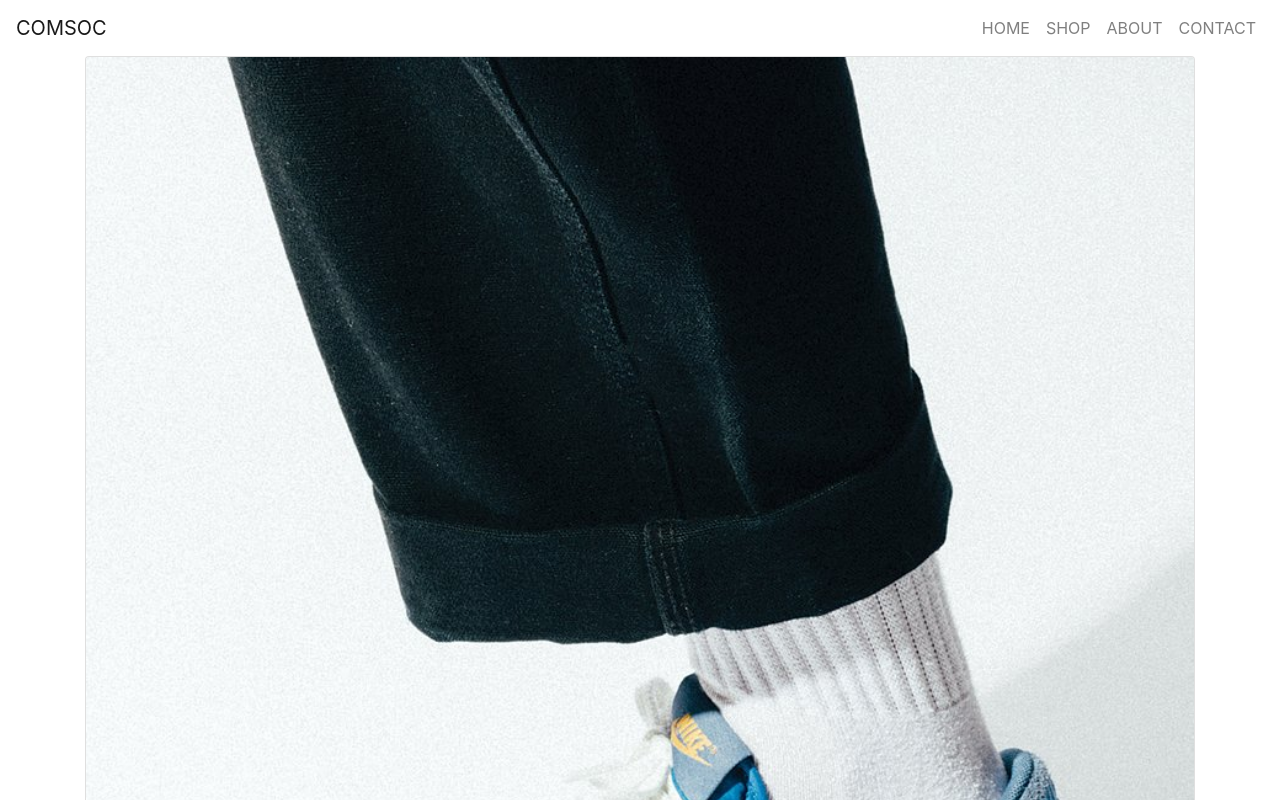
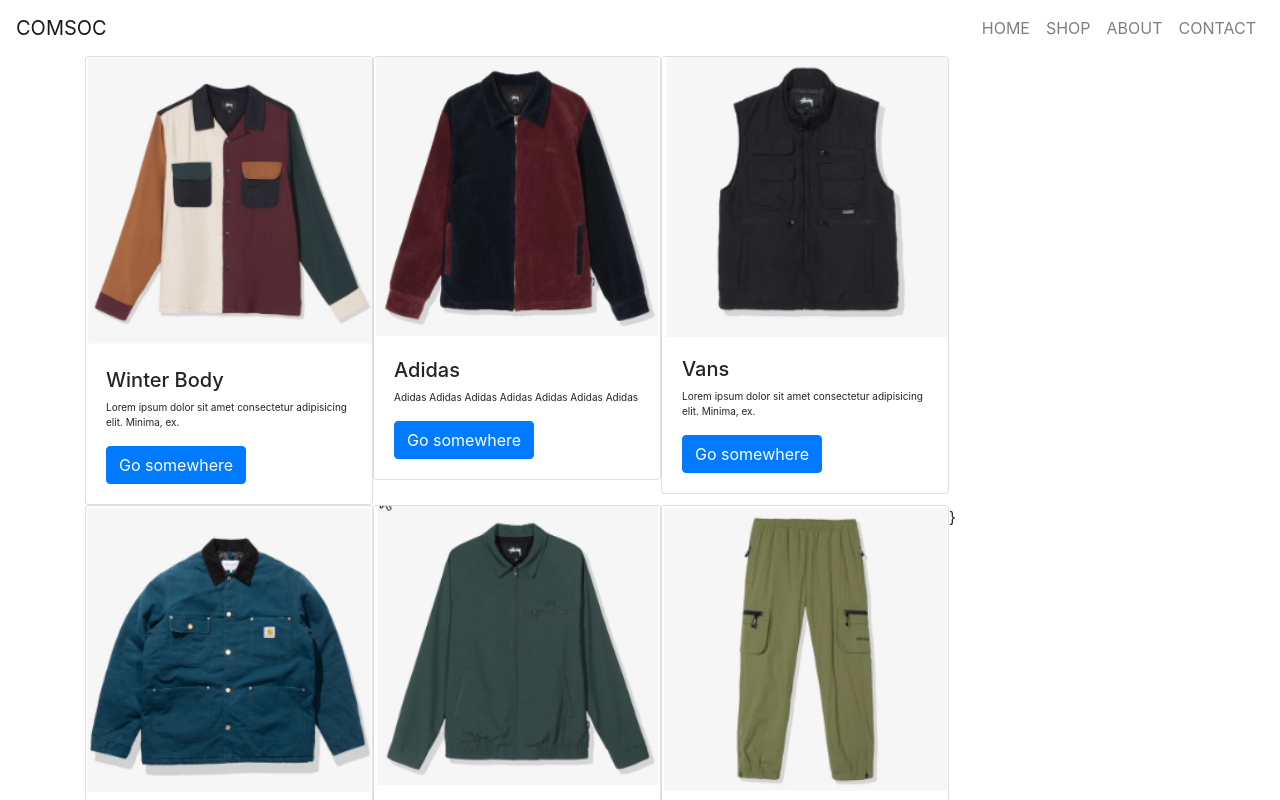
Before and after one commit to wongRichardH/webStore, a React (Create React App) app: page /shop in a window 1280 px wide. Shown: the top 800 px of the page. Built offline with nearby package versions, Linux system fonts and the light colour scheme.

Commit message:
Make card group

```diff
--- a/src/Shop.js
+++ b/src/Shop.js
@@ -1,6 +1,6 @@
 import React, {Component} from 'react';
 import ItemPreviewCard from './components/ItemPreviewCard';
-import { Container, Col , Row} from 'react-bootstrap';
+import {Container, Col , Row, CardDeck, CardGroup} from 'react-bootstrap';
 
 import { connect } from 'react-redux';
 
@@ -32,9 +32,9 @@
         })
 
         return (
-            <div>
+            <CardGroup>
                 {itemList}}
-            </div>
+            </CardGroup>
         )
     }
 }
--- a/src/components/ItemPreviewCard.js
+++ b/src/components/ItemPreviewCard.js
@@ -21,8 +21,8 @@
     render() {
         return (
             <Styles>
-                <Card>
-                    <Card.Img variant="top" src={pic1} />
+                <Card style= {{ width: '18rem'}}>
+                    <Card.Img variant="top" src={this.props.img} />
                         <Card.Body>
                             <Card.Title bsPrefix="poo">{this.props.name}</Card.Title>
                             <Card.Text style={{fontSize: 10}}>
--- a/src/components/Reducers/cartReducer.js
+++ b/src/components/Reducers/cartReducer.js
@@ -8,7 +8,7 @@
 const initState = {
     items: [
         {id:1,title:'Winter Body', desc: "Lorem ipsum dolor sit amet consectetur adipisicing elit. Minima, ex.", price:110, img: Item0},
-        {id:2,title:'Adidas', desc: "Lorem ipsum dolor sit amet consectetur adipisicing elit. Minima, ex.", price:80,img: Item1},
+        {id:2,title:'Adidas', desc: "Adidas Adidas Adidas Adidas Adidas Adidas Adidas", price:80,img: Item1},
         {id:3,title:'Vans', desc: "Lorem ipsum dolor sit amet consectetur adipisicing elit. Minima, ex.",price:120,img: Item2},
         {id:4,title:'White', desc: "Lorem ipsum dolor sit amet consectetur adipisicing elit. Minima, ex.", price:260,img:Item3},
         {id:5,title:'Cropped-shoes', desc: "Lorem ipsum dolor sit amet consectetur adipisicing elit. Minima, ex.", price:160,img: Item4},
```
